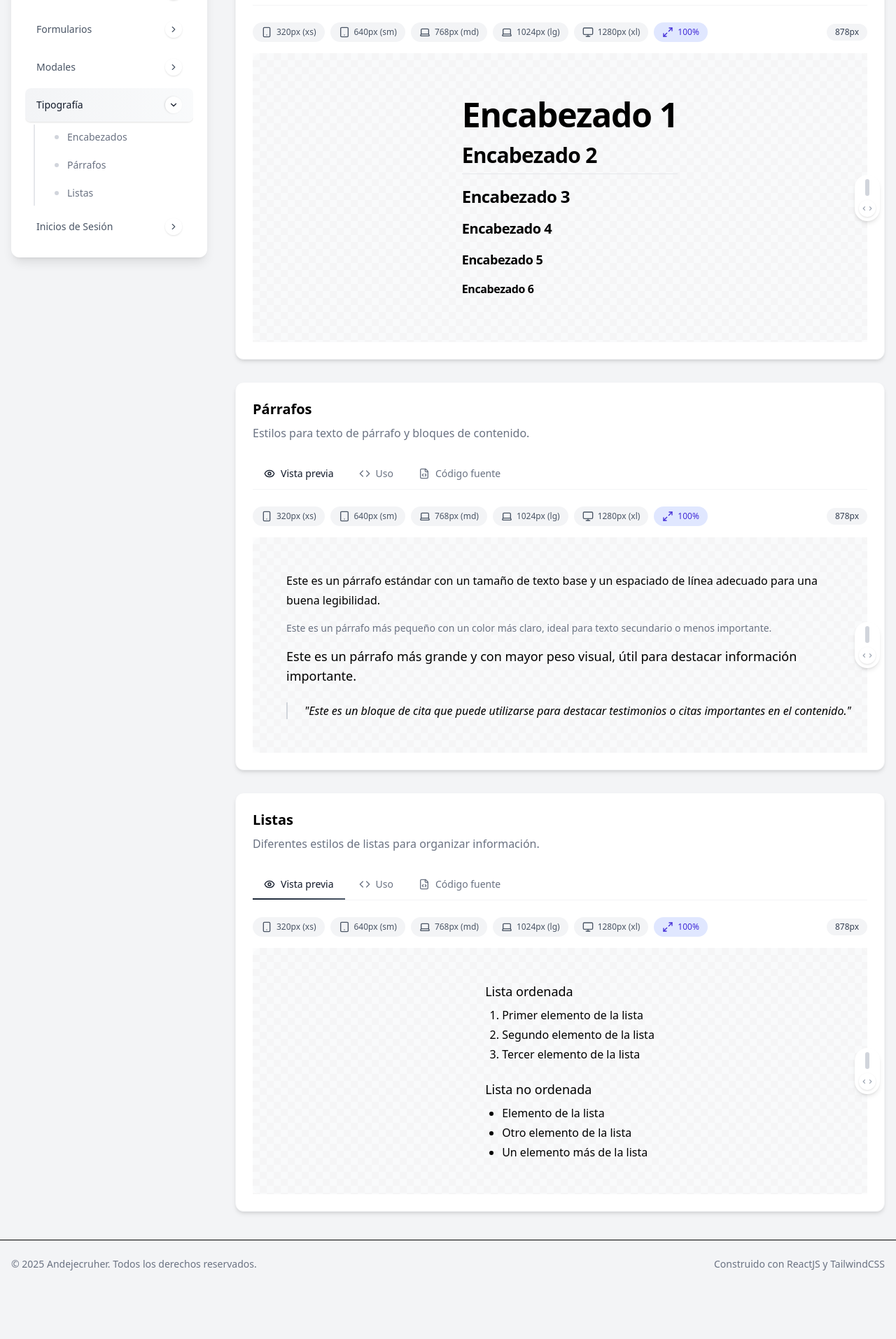
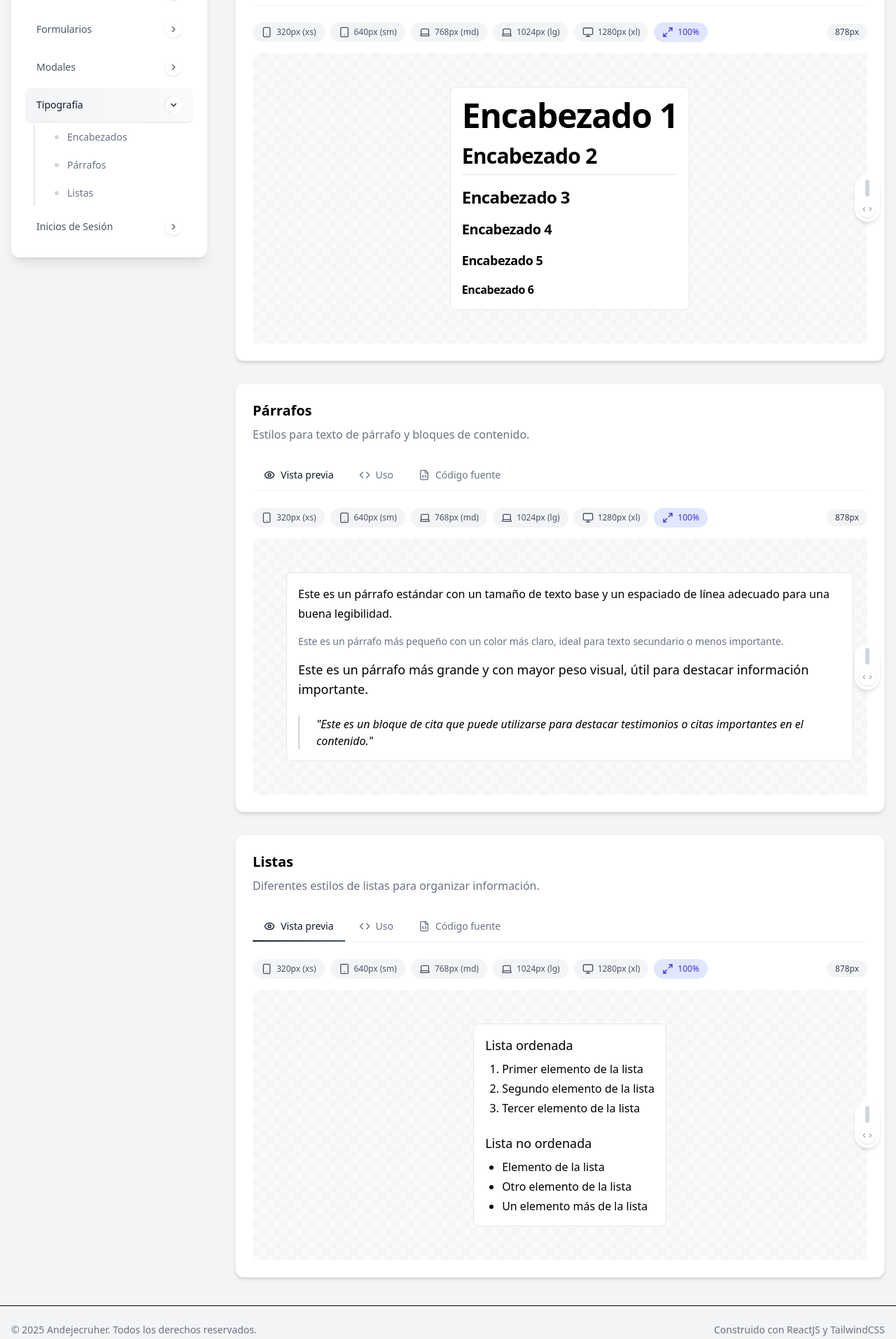
Before and after one commit to Andejecruher/tailwind-react-components, a React (Vite) app: page /tipografia in a window 1280 px wide. Shown: the part 486-2400 px from the top of the page at 70% size. Before the commit the page ends 2327 px from the top, so only its background shows below. Built offline with nearby package versions, Linux system fonts and the light colour scheme.

Commit message:
feat: mejorar estilos de formularios y tipografía con bordes y fondo

```diff
--- a/src/components/forms/contact-form.tsx
+++ b/src/components/forms/contact-form.tsx
@@ -38,7 +38,7 @@ export function ContactForm() {
     };
 
     return (
-        <form className="w-full max-w-sm space-y-4" onSubmit={handleSubmit}>
+        <form className="w-full max-w-sm space-y-4 rounded-lg border border-gray-200 bg-white dark:border-gray-700 dark:bg-gray-800 p-4" onSubmit={handleSubmit}>
             <div className="space-y-2">
                 <label
                     htmlFor="name"
--- a/src/components/forms/register-form.tsx
+++ b/src/components/forms/register-form.tsx
@@ -55,7 +55,7 @@ export function RegisterForm() {
     };
 
     return (
-        <form className="w-full max-w-sm space-y-4" onSubmit={handleSubmit}>
+        <form className="w-full max-w-sm space-y-4 rounded-lg border border-gray-200 bg-white dark:border-gray-700 dark:bg-gray-800 p-4" onSubmit={handleSubmit}>
             <div className="space-y-2">
                 <label htmlFor="username" className="text-sm font-medium">
                     Nombre de usuario
--- a/src/components/typography/headings.tsx
+++ b/src/components/typography/headings.tsx
@@ -1,6 +1,6 @@
 export function Headings() {
     return (
-        <div className="space-y-4 bg-background-foreground p-4 dark:bg-background-foreground dark:text-background-foreground">
+        <div className="space-y-4 rounded-lg border border-gray-200 bg-white dark:border-gray-700 dark:bg-gray-800 p-4">
             <h1 className="scroll-m-20 text-4xl font-extrabold tracking-tight lg:text-5xl">
                 Encabezado 1
             </h1>
--- a/src/components/typography/lists.tsx
+++ b/src/components/typography/lists.tsx
@@ -1,6 +1,6 @@
 export function Lists() {
     return (
-        <div className="space-y-6">
+        <div className="space-y-6 rounded-lg border border-gray-200 bg-white dark:border-gray-700 dark:bg-gray-800 p-4">
             <div>
                 <h4 className="mb-2 text-lg font-medium">Lista ordenada</h4>
                 <ol className="list-decimal space-y-1 pl-6">
--- a/src/components/typography/paragraphs.tsx
+++ b/src/components/typography/paragraphs.tsx
@@ -1,6 +1,6 @@
 export function Paragraphs() {
   return (
-    <div className="space-y-4">
+    <div className="space-y-4 rounded-lg border border-gray-200 bg-white dark:border-gray-700 dark:bg-gray-800 p-4">
       <p className="leading-7 [&:not(:first-child)]:mt-6">
         Este es un párrafo estándar con un tamaño de texto base y un espaciado de línea adecuado para una buena legibilidad.
       </p>
```
